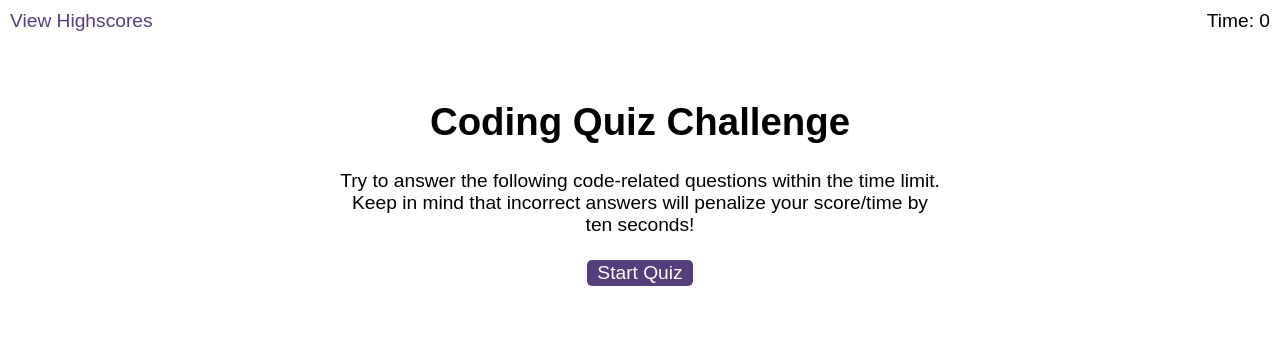
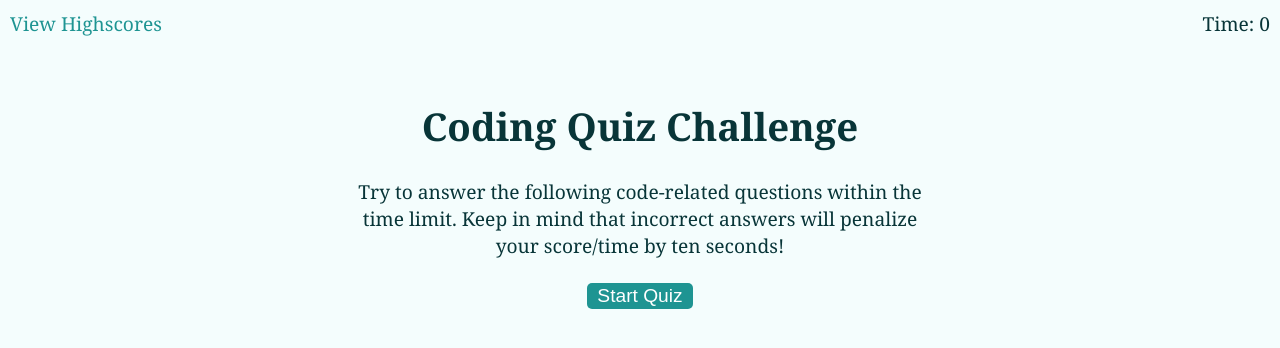
Before and after one commit to digitallyalex/coding-quiz, a plain HTML site: page index.html in a window 1280 px wide. Drawn offline with Linux system fonts and the light colour scheme; a script that the page names is missing.

Commit message:
Minor style changes

```diff
--- a/assets/css/styles.css
+++ b/assets/css/styles.css
@@ -1,16 +1,19 @@
+/* Global styles */
+
 body {
-  font-family: Arial;
+  font-family: Cambria, Cochin, Georgia, Times, "Times New Roman", serif;
   font-size: 120%;
+  background-color: #f4fdfd;
 }
 
 a {
-  color: #563d7c;
+  color: #1e9492;
   text-decoration: none;
   transition: color 0.1s;
 }
 
 a:hover {
-  color: #8570a5;
+  color: #27bfbc;
 }
 
 button {
@@ -18,7 +21,7 @@ button {
   margin: 5px;
   cursor: pointer;
   font-size: 100%;
-  background-color: #563d7c;
+  background-color: #1e9492;
   border-radius: 5px;
   padding: 2px 10px;
   color: white;
@@ -27,7 +30,7 @@ button {
 }
 
 button:hover {
-  background-color: #8570a5;
+  background-color: #27bfbc;
 }
 
 .choices button {
@@ -86,3 +89,9 @@ li:nth-child(odd) {
   top: 10px;
   right: 10px;
 }
+
+h1,
+p,
+.timer {
+  color: #083538;
+}
```
Also changed, not shown: assets/js/logic.js (added, +32 -0 lines), assets/js/questions.js (added), assets/js/scores.js (added).
